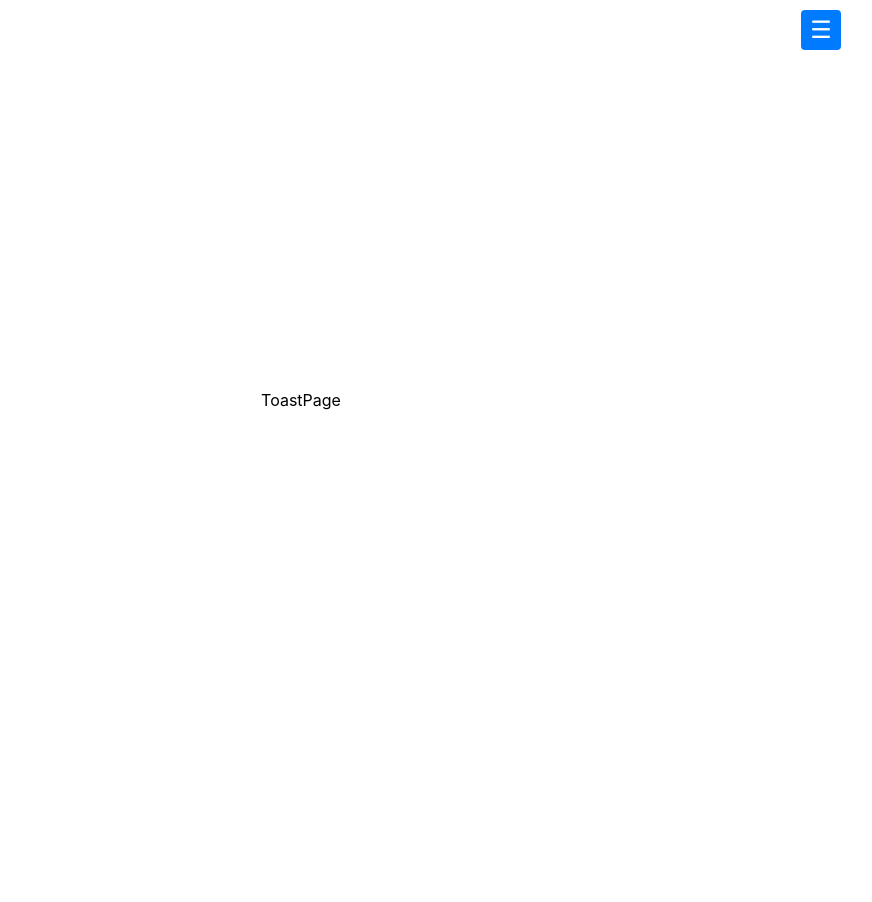
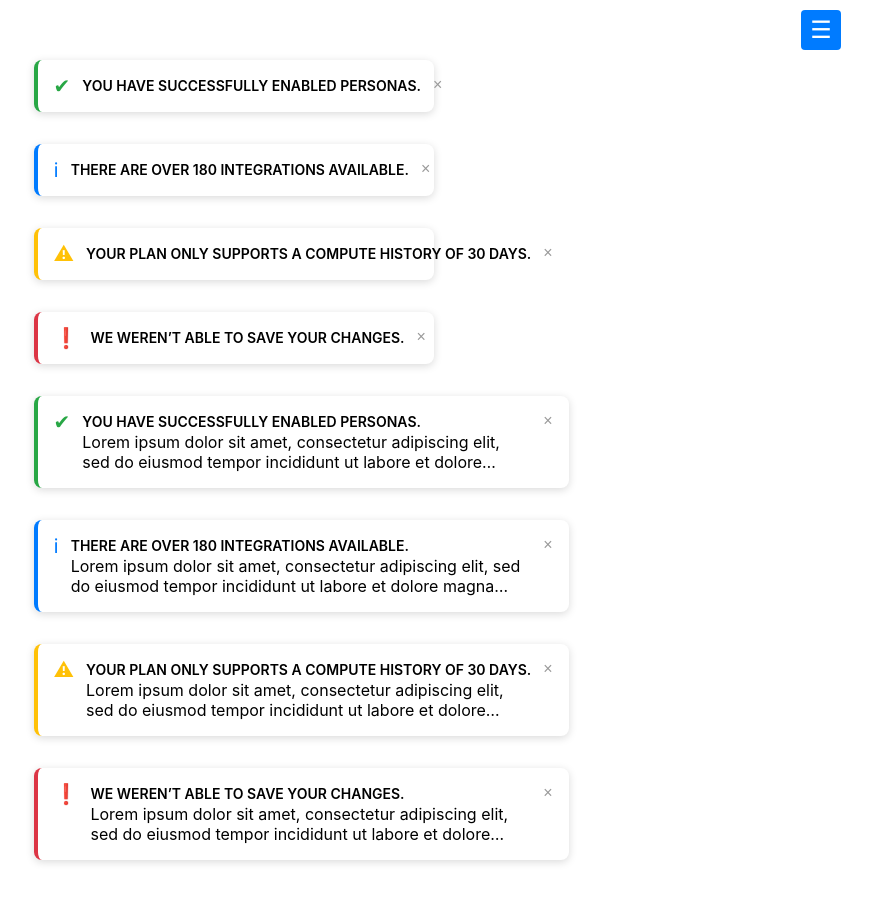
Before and after one commit to UeberTimei/joydev2, a React (Vite) app: page /toastPage in a window 1280 px wide. Shown: the top 902 px of the page, without its empty margins (339-1211 px from the left). Before the commit the page ends 800 px from the top, so only its background shows below. Built offline with nearby package versions, Linux system fonts and the light colour scheme; a web font is replaced by a local one.

Commit message:
feat: finished Toast page

```diff
--- a/src/components/Toast/Toast.module.scss
+++ b/src/components/Toast/Toast.module.scss
@@ -0,0 +1,94 @@
+.toast {
+  display: flex;
+  align-items: flex-start;
+  padding: 16px;
+  border-radius: 8px;
+  box-shadow: 0 2px 8px rgba(0, 0, 0, 0.15);
+  background-color: #fff;
+  margin-bottom: 16px;
+  font-family: "SF Pro Text", sans-serif;
+  position: relative;
+  width: 400px;
+
+  &.hasDescription {
+    min-width: 535px; /* Минимальная ширина 535px, если есть описание */
+  }
+}
+
+.icon {
+  font-size: 20px;
+  margin-right: 12px;
+  line-height: 1;
+}
+
+.content {
+  flex: 1;
+  display: flex;
+  flex-direction: column;
+
+  &__message {
+    text-wrap: nowrap;
+  }
+
+  &__description {
+    display: -webkit-box;
+    line-clamp: 2;
+    -webkit-line-clamp: 2;
+    -webkit-box-orient: vertical;
+    overflow: hidden;
+    text-overflow: ellipsis;
+  }
+}
+
+.message {
+  font-weight: 600;
+  font-size: 14px;
+  margin-bottom: 4px;
+}
+
+.description {
+  font-weight: 400;
+  font-size: 12px;
+  color: #666;
+}
+
+.closeButton {
+  background: none;
+  border: none;
+  font-size: 16px;
+  cursor: pointer;
+  color: #999;
+  margin-left: 12px;
+}
+
+.success {
+  border-left: 4px solid #28a745;
+
+  .icon {
+    color: #28a745;
+  }
+}
+
+.info {
+  border-left: 4px solid #007bff;
+
+  .icon {
+    color: #007bff;
+  }
+}
+
+.warning {
+  border-left: 4px solid #ffc107;
+
+  .icon {
+    color: #ffc107;
+  }
+}
+
+.error {
+  border-left: 4px solid #dc3545;
+
+  .icon {
+    color: #dc3545;
+  }
+}
--- a/src/components/Toast/Toast.tsx
+++ b/src/components/Toast/Toast.tsx
@@ -1,7 +1,68 @@
 import React from "react";
+import cn from "classnames";
+import styles from "./Toast.module.scss";
+import Text from "../Text/Text";
 
-const Toast = () => {
-  return <div>Toast</div>;
+interface ToastProps {
+  variant: "success" | "info" | "warning" | "error";
+  message: string;
+  description?: string;
+  className?: string;
+}
+
+export const Toast: React.FC<ToastProps> = ({
+  variant,
+  message,
+  description,
+  className,
+}) => {
+  const getIcon = () => {
+    switch (variant) {
+      case "success":
+        return "✔";
+      case "info":
+        return "ℹ";
+      case "warning":
+        return "⚠";
+      case "error":
+        return "❗";
+      default:
+        return "";
+    }
+  };
+
+  return (
+    <div
+      className={cn(
+        styles.toast,
+        {
+          [styles.success]: variant === "success",
+          [styles.info]: variant === "info",
+          [styles.warning]: variant === "warning",
+          [styles.error]: variant === "error",
+          [styles.hasDescription]: !!description,
+        },
+        className
+      )}
+    >
+      <span className={styles.icon}>{getIcon()}</span>
+      <div className={styles.content}>
+        <Text weight="semibold" className={styles.content__message} size={400}>
+          {message}
+        </Text>
+        {description && (
+          <Text
+            weight="default"
+            size={500}
+            className={styles.content__description}
+          >
+            {description}
+          </Text>
+        )}
+      </div>
+      <button className={styles.closeButton}>×</button>
+    </div>
+  );
 };
 
 export default Toast;
--- a/src/pages/ToastPage/ToastPage.module.scss
+++ b/src/pages/ToastPage/ToastPage.module.scss
@@ -0,0 +1,16 @@
+.container {
+  padding: 40px;
+  font-family: "SF Pro Text", sans-serif;
+}
+
+.title {
+  font-size: 32px;
+  font-weight: 700;
+  margin-bottom: 32px;
+}
+
+.toasts {
+  display: flex;
+  flex-direction: column;
+  gap: 16px;
+}
--- a/src/pages/ToastPage/ToastPage.tsx
+++ b/src/pages/ToastPage/ToastPage.tsx
@@ -1,7 +1,53 @@
 import React from "react";
+import { Toast } from "../../components/Toast/Toast";
+import styles from "./ToastPage.module.scss";
 
-const ToastPage = () => {
-  return <div>ToastPage</div>;
+export const ToastPage: React.FC = () => {
+  const loremIpsum =
+    "Lorem ipsum dolor sit amet, consectetur adipiscing elit, sed do eiusmod tempor incididunt ut labore et dolore magna aliqua.";
+
+  return (
+    <div className={styles.container}>
+      <div className={styles.toasts}>
+        <Toast
+          variant="success"
+          message="YOU HAVE SUCCESSFULLY ENABLED PERSONAS."
+        />
+        <Toast
+          variant="info"
+          message="THERE ARE OVER 180 INTEGRATIONS AVAILABLE."
+        />
+        <Toast
+          variant="warning"
+          message="YOUR PLAN ONLY SUPPORTS A COMPUTE HISTORY OF 30 DAYS."
+        />
+        <Toast
+          variant="error"
+          message="WE WEREN’T ABLE TO SAVE YOUR CHANGES."
+        />
+        <Toast
+          variant="success"
+          message="YOU HAVE SUCCESSFULLY ENABLED PERSONAS."
+          description={loremIpsum}
+        />
+        <Toast
+          variant="info"
+          message="THERE ARE OVER 180 INTEGRATIONS AVAILABLE."
+          description={loremIpsum}
+        />
+        <Toast
+          variant="warning"
+          message="YOUR PLAN ONLY SUPPORTS A COMPUTE HISTORY OF 30 DAYS."
+          description={loremIpsum}
+        />
+        <Toast
+          variant="error"
+          message="WE WEREN’T ABLE TO SAVE YOUR CHANGES."
+          description={loremIpsum}
+        />
+      </div>
+    </div>
+  );
 };
 
 export default ToastPage;
```
